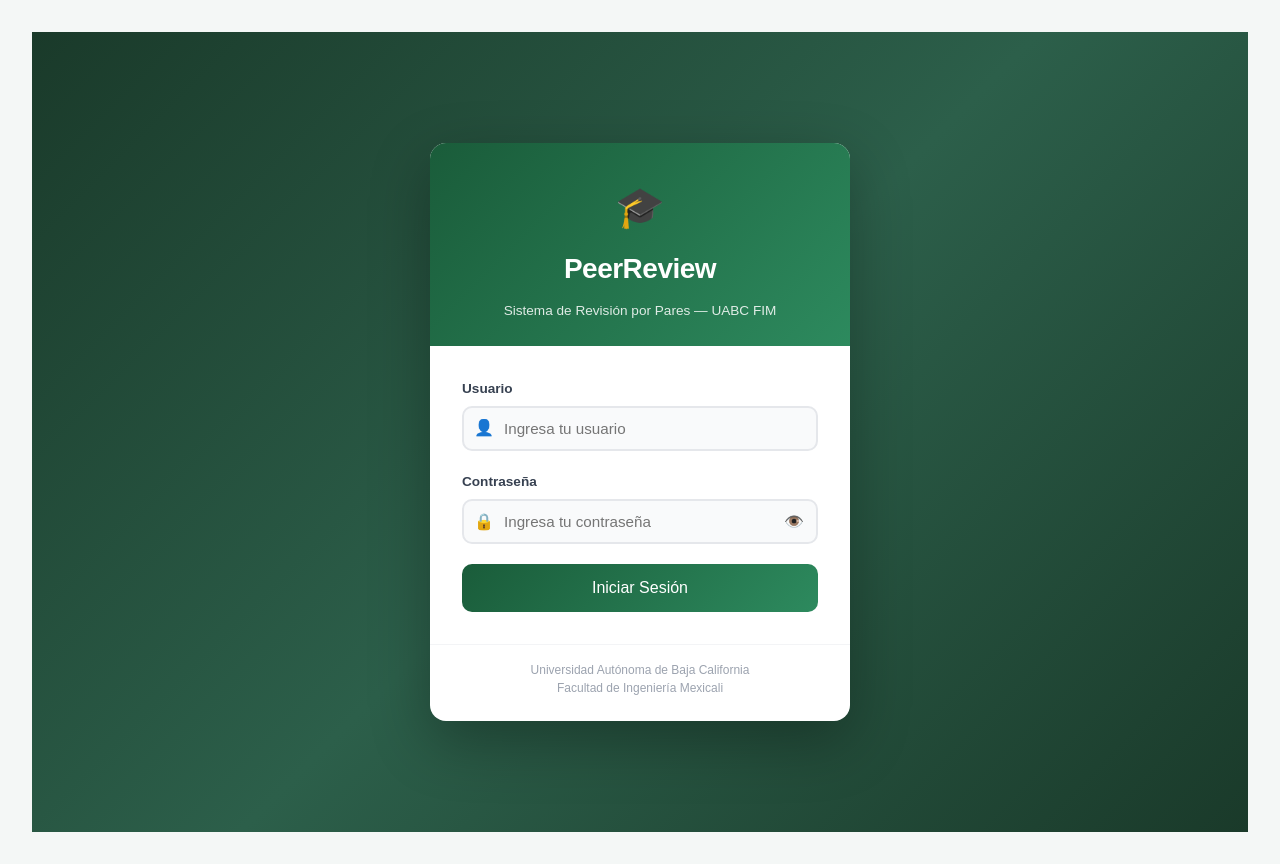
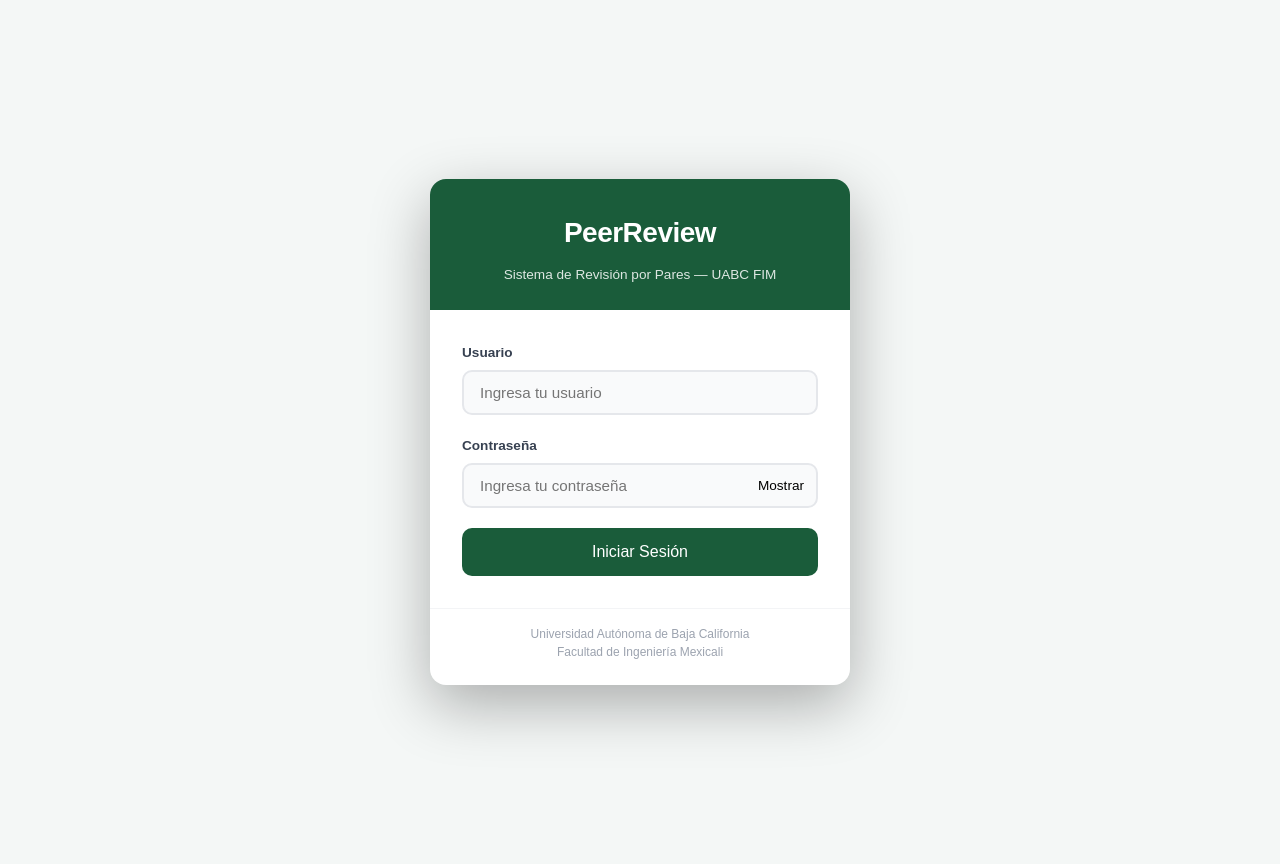
Before and after one commit to Lottodo/revision-pares-ing-software, a Vue app: page /login in a window 1280 px wide. Built offline with nearby package versions, Linux system fonts and the light colour scheme.

Commit message:
style: aplicar diseno plano y consistente (google stitch / material)
- eliminacion de gradientes en login para un diseno mas plano (flat)
- eliminacion de emojis en app.vue y login para mayor formalidad academica
- actualizacion de design.md para integrar estas reglas de estilo

```diff
--- a/src/App.vue
+++ b/src/App.vue
@@ -4,11 +4,11 @@
     <header v-if="isAuthenticated" class="menu-principal">
       <h1>Sistema PeerReview</h1>
       <nav>
-        <router-link to="/subir-articulo" class="nav-link">📤 Subir Artículo</router-link>
-        <router-link to="/estado-articulos" class="nav-link">📊 Ver Estado</router-link>
-        <router-link to="/articulos-asignados" class="nav-link">📋 Tareas Revisor</router-link>
-        <router-link to="/editor" class="nav-link">🗂️ Panel Editor</router-link>
-        <button class="nav-link btn-logout" @click="handleLogout">🚪 Salir</button>
+        <router-link to="/subir-articulo" class="nav-link">Subir Artículo</router-link>
+        <router-link to="/estado-articulos" class="nav-link">Ver Estado</router-link>
+        <router-link to="/articulos-asignados" class="nav-link">Tareas Revisor</router-link>
+        <router-link to="/editor" class="nav-link">Panel Editor</router-link>
+        <button class="nav-link btn-logout" @click="handleLogout">Salir</button>
       </nav>
     </header>
 
--- a/src/views/LoginView.vue
+++ b/src/views/LoginView.vue
@@ -3,7 +3,6 @@
     <div class="login-card">
       <!-- Header con branding -->
       <div class="login-header">
-        <div class="logo-icon">🎓</div>
         <h1>PeerReview</h1>
         <p class="subtitle">Sistema de Revisión por Pares — UABC FIM</p>
       </div>
@@ -14,7 +13,6 @@
         <div class="form-group" :class="{ 'has-error': errors.username }">
           <label for="login-username">Usuario</label>
           <div class="input-wrapper">
-            <span class="input-icon">👤</span>
             <input
               id="login-username"
               v-model.trim="form.username"
@@ -31,7 +29,6 @@
         <div class="form-group" :class="{ 'has-error': errors.password }">
           <label for="login-password">Contraseña</label>
           <div class="input-wrapper">
-            <span class="input-icon">🔒</span>
             <input
               id="login-password"
               v-model="form.password"
@@ -46,7 +43,7 @@
               @click="showPassword = !showPassword"
               tabindex="-1"
             >
-              {{ showPassword ? '🙈' : '👁️' }}
+              {{ showPassword ? 'Ocultar' : 'Mostrar' }}
             </button>
           </div>
           <span v-if="errors.password" class="error-text">{{ errors.password }}</span>
@@ -54,7 +51,6 @@
 
         <!-- Error del API -->
         <div v-if="apiError" class="api-error" id="login-api-error">
-          <span class="error-icon">⚠️</span>
           {{ apiError }}
         </div>
 
@@ -177,7 +173,7 @@
   display: flex;
   align-items: center;
   justify-content: center;
-  background: linear-gradient(135deg, #1a3a2a 0%, #2c5f4a 50%, #1a3a2a 100%);
+  background: #f4f7f6; /* Flat background base instead of gradient */
   padding: 1rem;
 }
 
@@ -191,15 +187,10 @@
 }
 
 .login-header {
-  background: linear-gradient(135deg, #1a5c3a, #2d8a5e);
+  background: #1a5c3a; /* Flat color */
   color: #ffffff;
   text-align: center;
   padding: 2rem 2rem 1.5rem;
-}
-
-.logo-icon {
-  font-size: 2.5rem;
-  margin-bottom: 0.5rem;
 }
 
 .login-header h1 {
@@ -237,16 +228,9 @@
   align-items: center;
 }
 
-.input-icon {
-  position: absolute;
-  left: 12px;
-  font-size: 1rem;
-  pointer-events: none;
-}
-
 .input-wrapper input {
   width: 100%;
-  padding: 0.75rem 2.5rem 0.75rem 2.5rem;
+  padding: 0.75rem 2.5rem 0.75rem 1rem; /* Adjusted left padding since icon is gone */
   border: 2px solid #e5e7eb;
   border-radius: 10px;
   font-size: 0.95rem;
@@ -272,7 +256,8 @@
   background: none;
   border: none;
   cursor: pointer;
-  font-size: 1rem;
+  font-size: 0.85rem;
+  font-weight: 500;
   padding: 4px;
 }
 
@@ -296,14 +281,10 @@
   gap: 0.5rem;
 }
 
-.error-icon {
-  font-size: 1rem;
-}
-
 .btn-login {
   width: 100%;
   padding: 0.85rem;
-  background: linear-gradient(135deg, #1a5c3a, #2d8a5e);
+  background: #1a5c3a; /* Flat color */
   color: #ffffff;
   border: none;
   border-radius: 10px;
```
Also changed, not shown: 1 other file (tests, documents, lock files or other folders).
